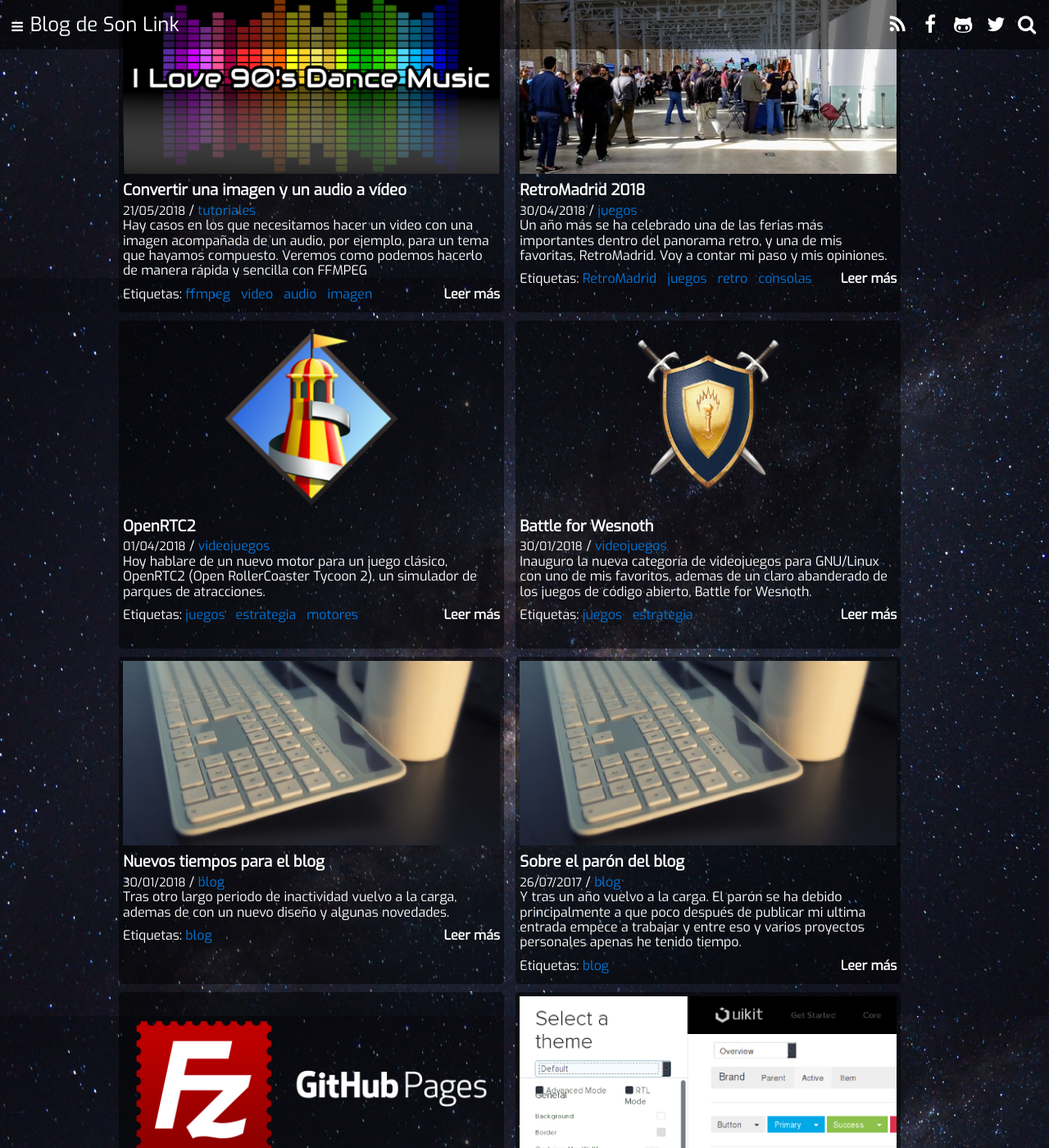
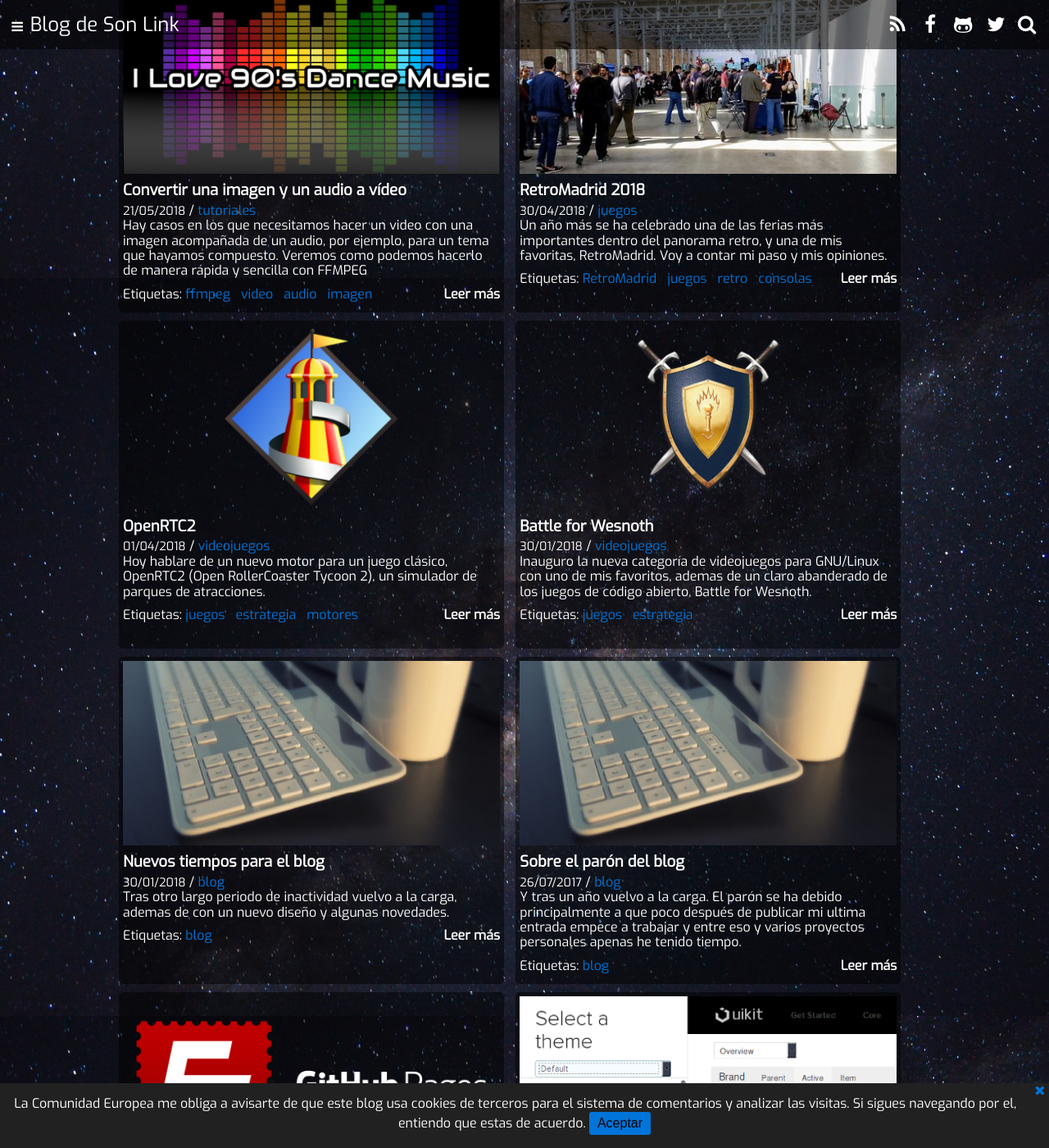
Before and after one commit to son-link/son-link.github.io, a Jekyll site: the page built from index.html, in a window 1280 px wide and 1400 px high, scrolled down 561 px. Shown: the whole window at 82% size. Built offline with Jekyll 4.4.1, drawn with Linux system fonts in a browser that asks for light colours; the list of posts is cut into pages by our own code; comment, search, counter and statistics services are not loaded.

Commit message:
Añadido el aviso del uso de cookies

```diff
--- a/_includes/footer.html
+++ b/_includes/footer.html
@@ -3,7 +3,13 @@
 	Bajo licencia <a rel="license" href="http://creativecommons.org/licenses/by-nc-sa/4.0/" target="_black"><i class="icon-cc" title="Creative Commons"></i><i class="icon-cc-by" title="Reconocimiento"></i><i class="icon-cc-nc-eu" title="No Comercial"></i><i class="icon-cc-sa" title="Compartir Igual"></i> 4.0 Internacional</a>, salvo que se indiquen otros terminos o licencias.
     <br />Blog levantado con <a href="http://jekyllrb.com/" target="_black">Jekyll</a>. Ha sido programado enteramente con Software Libre.
 </footer>
-
+<div id="cookie-adviser">
+	<a href="#" id="ca-close" class="icon-cancel"></a>
+	<p>
+		La Comunidad Europea me obliga a avisarte de que este blog usa cookies de terceros para el sistema de comentarios y analizar las visitas. Si sigues navegando por el,  entiendo que estas de acuerdo.
+		<button id="ca-aceptar">Aceptar</button>
+	</p>
+</div>
 <script src="{{ '/assets/js/simple-jekyll-search.min.js' | prepend: site.baseurl | prepend: site.url }}"></script>
 <script type="text/javascript">
 	SimpleJekyllSearch({
--- a/assets/css/main.css
+++ b/assets/css/main.css
@@ -385,6 +385,28 @@
 #archives {padding: 10px;}
 #archives article {margin-left: 20px}
 
+/* Cookies adviser */
+
+#cookie-adviser {
+	background-color: #212121;
+	z-index: 666;
+	position: fixed;
+	bottom: 0;
+	width: 100%;
+	text-align: center;
+}
+
+#cookie-adviser > #ca-close {float: right}
+#cookie-adviser #ca-aceptar {
+	border: 0;
+	padding: 5px 10px;
+	background-color: #0074D9;
+	transition: color 0.5s;
+	border-radius: 3px
+}
+
+#cookie-adviser #ca-aceptar:hover {background-color: #7FDBFF; color: #212121}
+
 @media (min-width: 468px){
 	#menu_social_links {display: none}
 }
--- a/assets/js/main.js
+++ b/assets/js/main.js
@@ -1,5 +1,8 @@
 var main_nav = document.querySelector('#menu');
 var toggle_menu = document.querySelector('#toggle-menu');
+var cookies_adviser = document.querySelector('#cookie-adviser');
+var cookies_close = document.querySelector('#cookie-adviser #ca-close');
+var cookies_acept = document.querySelector('#cookie-adviser #ca-aceptar');
 
 toggle_menu.addEventListener('click', function(e){
   e.preventDefault();
@@ -36,3 +39,21 @@
   radio_acor = document.querySelector(hash+'-acor');
   if (radio_acor) radio_acor.checked = true;
 });
+var if_cookies_accept = localStorage.getItem('cookies_accept');
+if (if_cookies_accept == 'true'){
+  cookies_adviser.style.display = 'none'
+}else{
+  cookies_adviser.style.display = 'block'
+}
+
+cookies_close.addEventListener('click', function(e){
+  e.preventDefault();
+  cookies_adviser.style.display = 'none';
+});
+
+cookies_acept.addEventListener('click', function(e){
+  if ( if_cookies_accept != 'true'){
+    localStorage.setItem('cookies_accept', true);
+  }
+  cookies_adviser.style.display = 'none';
+});
```
